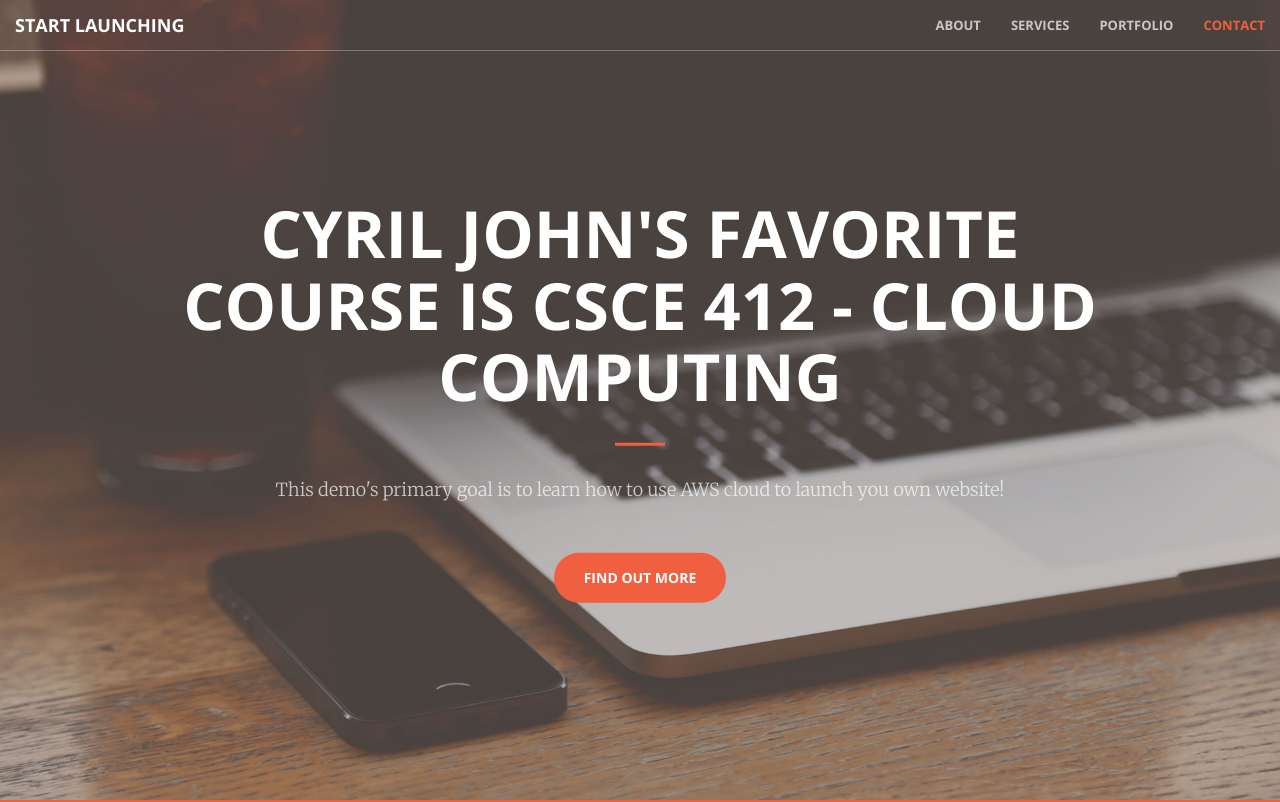
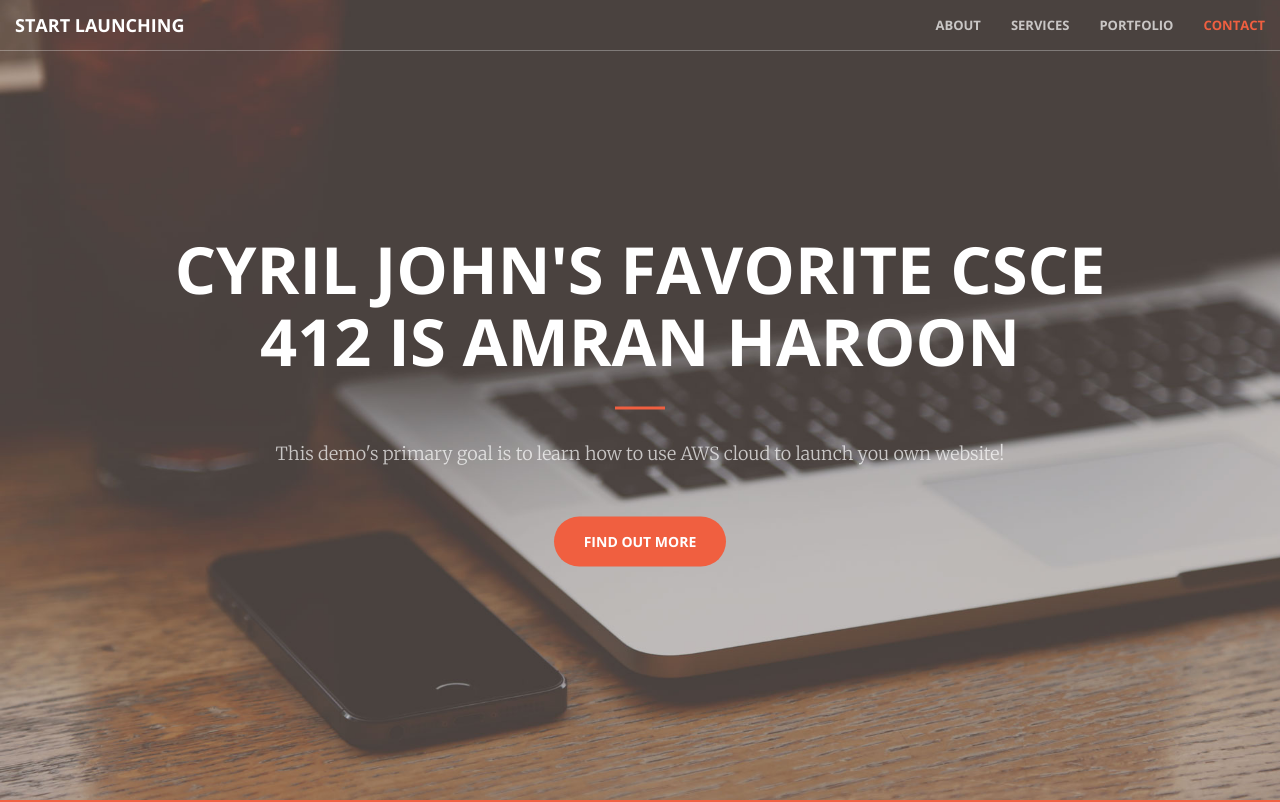
Before and after one commit to cyriljacobjohn/csce412cjohn, a plain HTML site: page index.html in a window 1280 px wide. Shown: the top 802 px of the page. Drawn offline with nearby package versions, Linux system fonts and the light colour scheme.

Commit message:
changed course title

```diff
--- a/index.html
+++ b/index.html
@@ -74,7 +74,7 @@
     <header>
         <div class="header-content">
             <div class="header-content-inner">
-                <h1>Cyril John's Favorite Course is CSCE 412 - Cloud Computing</h1>
+                <h1>Cyril John's Favorite CSCE 412 is Amran Haroon </h1>
                 <hr>
                 <p>This demo's primary goal is to learn how to use AWS cloud to launch you own website!</p>
                 <a href="#about" class="btn btn-primary btn-xl page-scroll">Find Out More</a>
```
